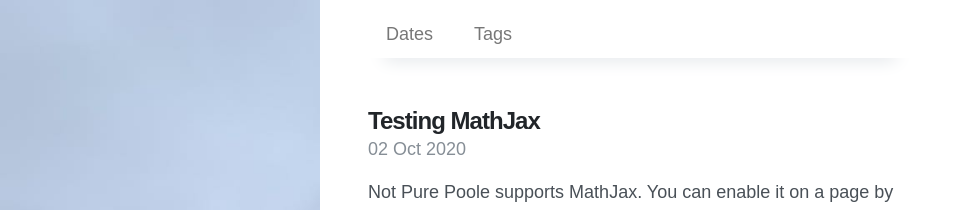
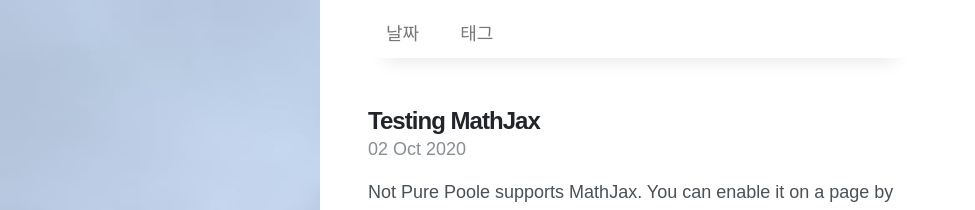
Before and after one commit to LYJ22/LYJ22.github.io, a Jekyll site: the page built from index.html, in a window 1280 px wide. Shown: the top 210 px of the page, without its empty margins (0-975 px from the left). Built offline with Jekyll 4.4.1, drawn with Linux system fonts in a browser that asks for light colours; nearby versions of some CDN libraries; the list of posts is cut into pages by our own code.

Commit message:
Update archive.yml

```diff
--- a/_data/archive.yml
+++ b/_data/archive.yml
@@ -1,9 +1,9 @@
 - type: dates
-  title: Dates
+  title: 날짜
   url: /dates/
 #- type: categories
 #  title: Categories
 #  url: /categories/
 - type: tags
-  title: Tags
+  title: 태그
   url: /tags/
```
